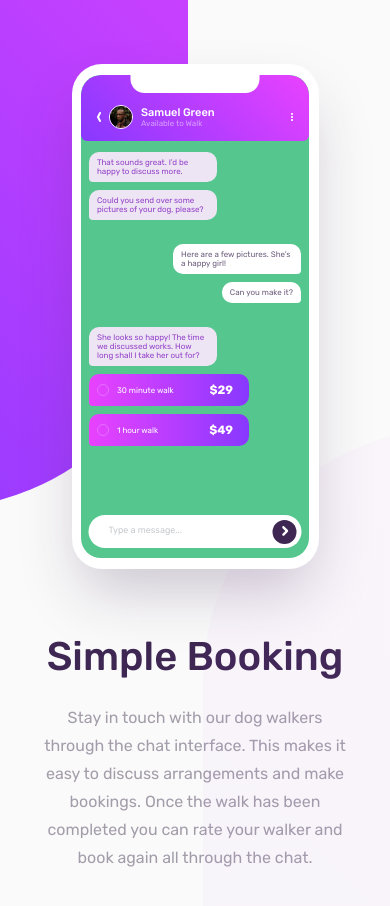
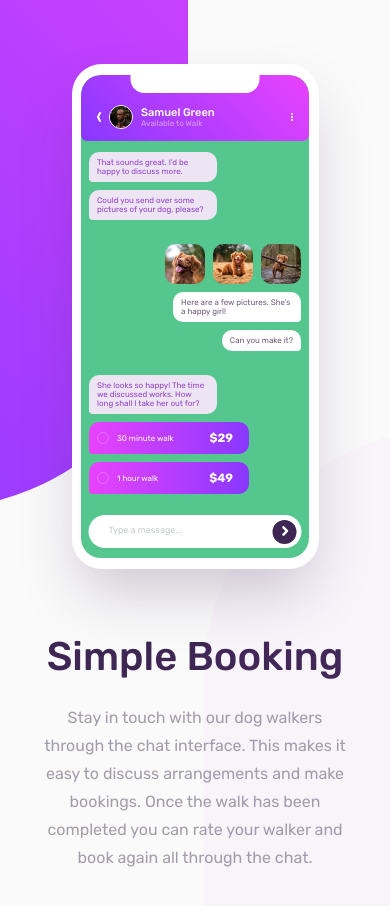
Before and after one commit to ValouZ/chat-app-vuejs, a Vue app: page / in a window 390 px wide. Shown: the top 906 px of the page. Built offline with nearby package versions, Linux system fonts and the light colour scheme.

Commit message:
add photo to phone

```diff
--- a/src/components/Phone.vue
+++ b/src/components/Phone.vue
@@ -4,11 +4,6 @@
     <div class="phone__screen">
       <UserTopSection name="Samuel Green" :free="true" />
       <div class="content">
-        <!-- <PhoneMessagePhoto
-          :imgs="['dog-image-1.jpg', 'dog-image-2.jpg', 'dog-image-3.jpg']"
-          :sender="true"
-          :class="'first'"
-        /> -->
         <PhoneMessage
           v-for="(message, i) in messages"
           :data="message"
@@ -83,6 +78,8 @@ export default {
   display: flex;
   flex-direction: column;
   position: relative;
+  max-height: 73%;
+  overflow: hidden;
 }
 
 .writing-zone {
--- a/src/components/PhoneMessage.vue
+++ b/src/components/PhoneMessage.vue
@@ -17,6 +17,7 @@
     <div class="check"></div>
     <p>${{ data.price }}</p>
   </div>
+  <PhoneMessagePhoto v-else-if="data.imgs" :data='data' />
   <div
     v-else-if="data.sender == false"
     :class="'message message--not-sender ' + data.class"
@@ -32,7 +33,9 @@
 </template>
 
 <script>
+import PhoneMessagePhoto from "./PhoneMessagePhoto.vue";
 export default {
+  components: { PhoneMessagePhoto },
   name: "PhoneMessage",
   props: ["data", "index"],
 };
--- a/src/components/PhoneMessagePhoto.vue
+++ b/src/components/PhoneMessagePhoto.vue
@@ -1,37 +1,18 @@
 <template>
-  <div :class="'photos ' + firstClass[0]">
-    <div>{{}}</div>
-    <!-- <img :key="img" v-for="img in imgs" :src=img alt="" /> -->
-    <!-- Image ne se charge pas avec v-for -->
-    <img src="../../src/assets/dog-image-1.jpg" alt="" />
-    <img src="../../src/assets/dog-image-2.jpg" alt="" />
-    <img src="../../src/assets/dog-image-3.jpg" alt="" />
+  <div :class="'photos ' + data.class">
+    <img
+      :key="img"
+      v-for="img in data.imgs"
+      :src="require('../../src/assets/' + img)"
+      alt=""
+    />
   </div>
 </template>
 
 <script>
 export default {
   name: "PhoneMessagePhoto",
-  props: {
-    imgs: Array,
-    class: String,
-  },
-  computed: {
-    // returns a list of 1 string referencing the class props
-    firstClass() {
-      let result = [];
-      // Look for all the component props and get an array of all its
-      // enumerable [key, value] pairs
-      for (let [propKey, propValue] of Object.entries(this.$props)) {
-        if (`${propKey}` == "class") {
-          // Add the prop to the class as '<key><value>'
-          // ie. xs prop with a value of 3 results in 'xs3'
-          result.push(`${propValue}`);
-        }
-      }
-      return result;
-    },
-  },
+  props: ["data"],
 };
 </script>
 
--- a/src/store/index.js
+++ b/src/store/index.js
@@ -12,9 +12,13 @@ export default createStore({
         sender: false,
       },
       {
+        imgs: ["dog-image-1.jpg", "dog-image-2.jpg", "dog-image-3.jpg"],
+        sender: true,
+        class: "first",
+      },
+      {
         msg: "Here are a few pictures. She’s a happy girl!",
         sender: true,
-        class: "first",
       },
       {
         msg: "Can you make it?",
@@ -42,8 +46,8 @@ export default createStore({
   },
   mutations: {
     addMessage(state, commit) {
-      let message = {msg: commit, sender: true};
-      if (state.messages[state.messages.length - 1].sender === false){
+      let message = { msg: commit, sender: true };
+      if (state.messages[state.messages.length - 1].sender === false) {
         message.class = "first";
       }
       state.messages.push(message);
```
